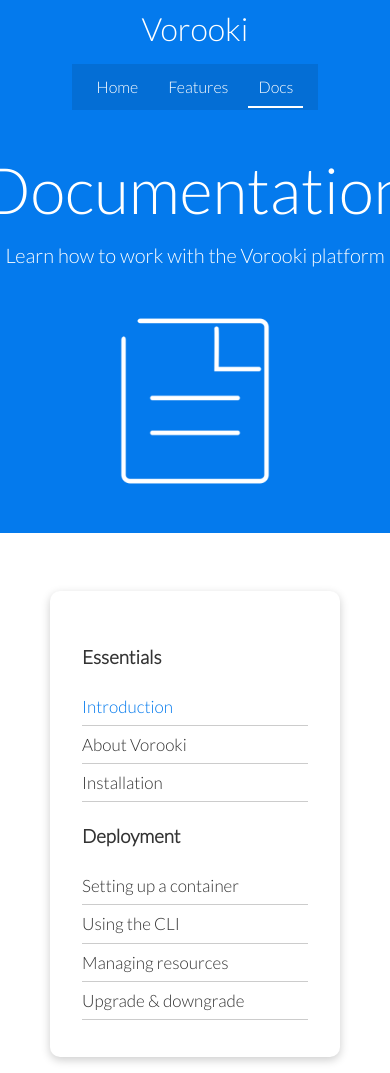
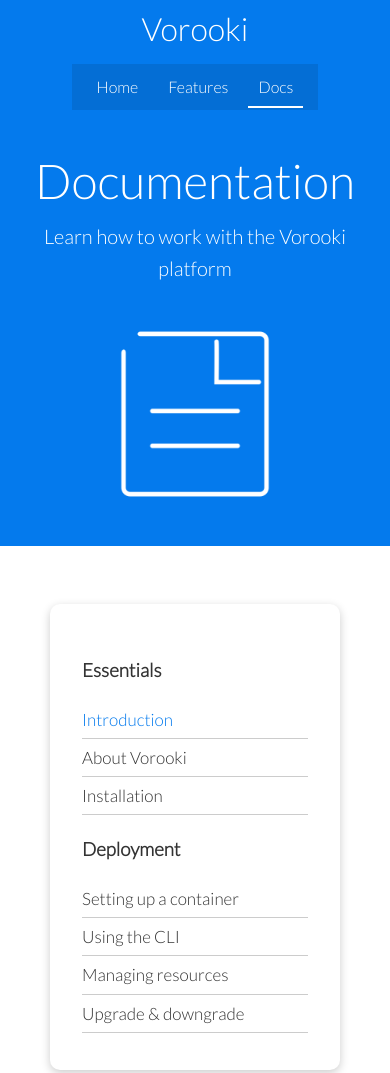
Before and after one commit to Vinw199/Vorooki-website, a plain HTML site: page docs.html in a window 390 px wide. Shown: the top 1073 px of the page. Drawn offline with Linux system fonts and the light colour scheme.

Commit message:
Update style.css

```diff
--- a/css/style.css
+++ b/css/style.css
@@ -335,5 +335,10 @@
 		}
 	}
 /*Mobile*/
-
+	@media (max-width: 400px){
+		.features-head h1,
+		.docs-head h1{
+			font-size: 3rem;
+		}
+	}
 /*Mobile*/
```
